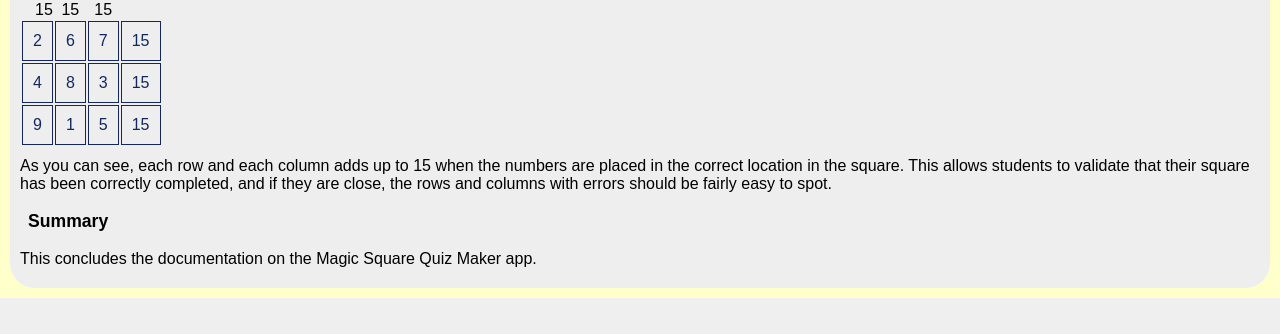
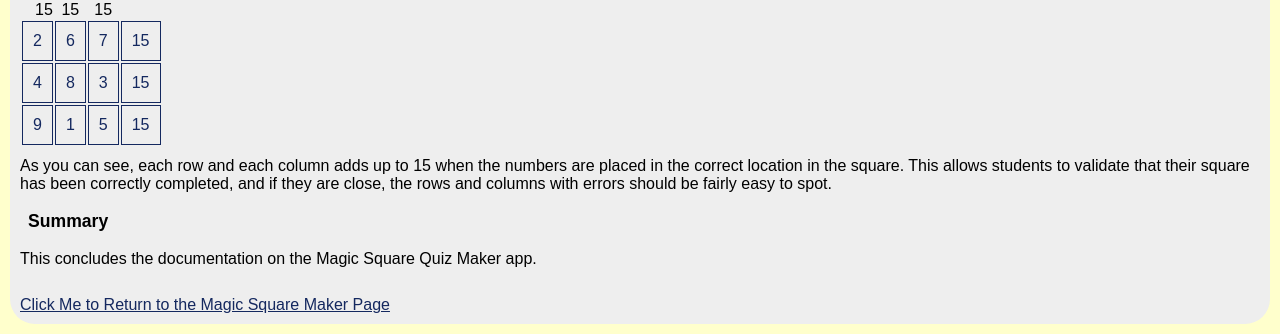
Before and after one commit to kenlowrie/magicsq, a PHP site: page /mshelp.php in a window 1280 px wide. Shown: the part 1610-1944 px from the top of the page. Before the commit the page ends 1908 px from the top, so only its background shows below. Run offline with PHP 8.4, Linux system fonts and the light colour scheme; some libraries are stand-ins or nearby versions.

Commit message:
Add another link at the bottom of the help.

```diff
--- a/mshelp.php
+++ b/mshelp.php
@@ -18,6 +18,9 @@ $fmt->brk(2);
 
 include ('msdocs.html');
 
+$fmt->brk();
+$fmt->addLink("mkms.php","Click Me to Return to the Magic Square Maker Page");
+
 $fmt->endDiv();	// close div.helpInfo
 
 $fmt->endSection();
```
